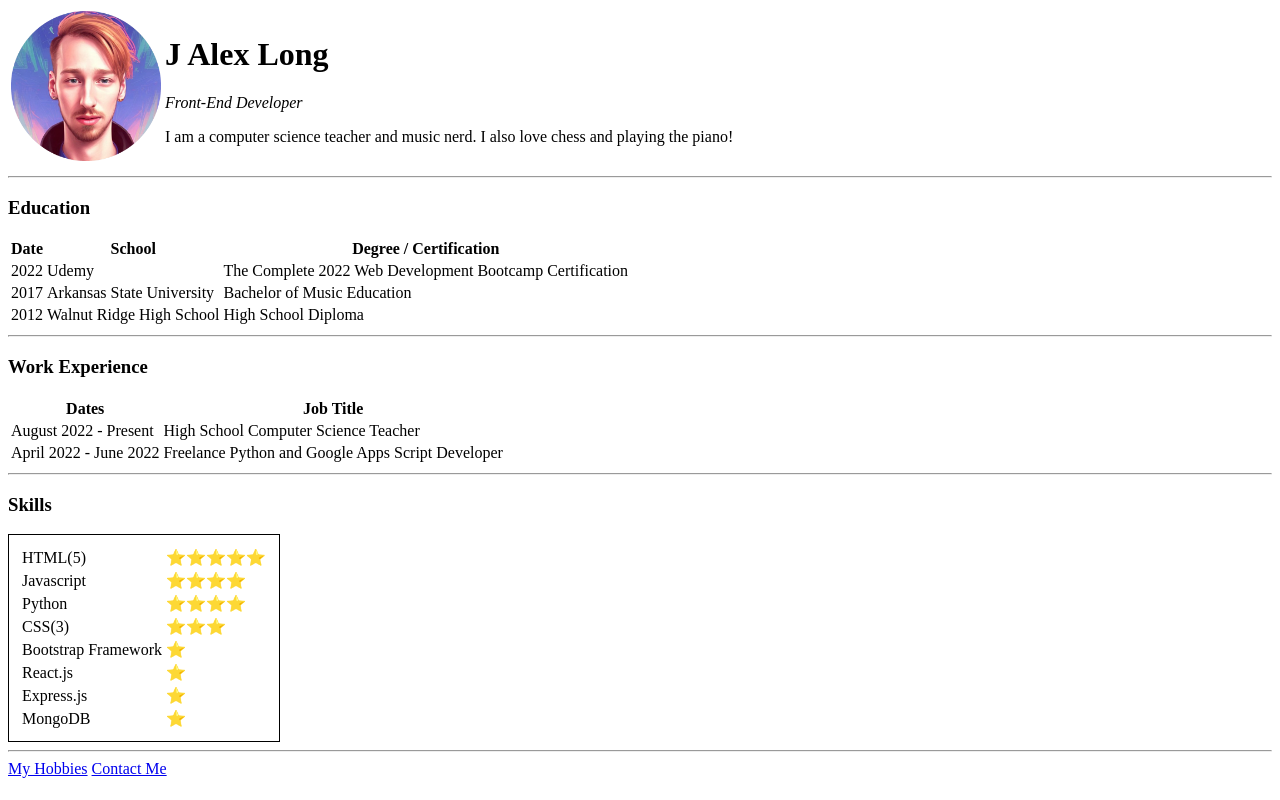
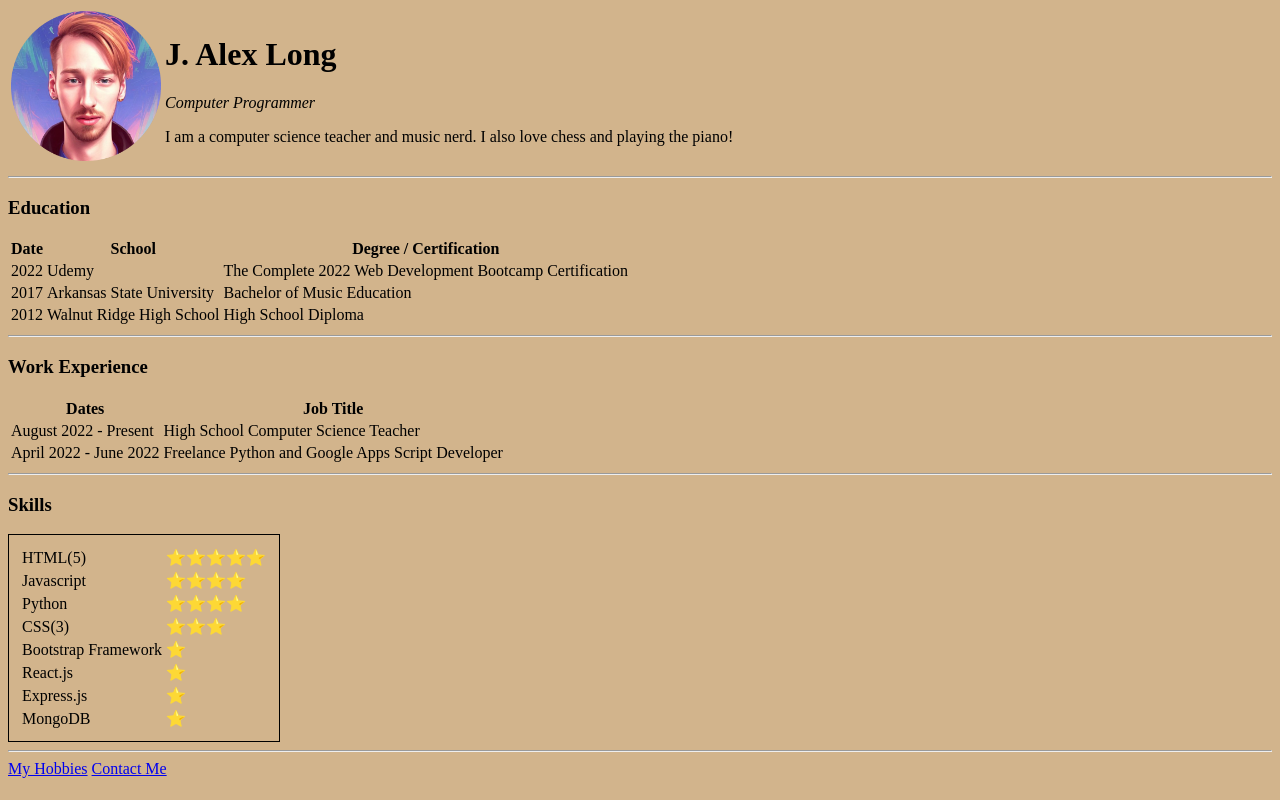
Before and after one commit to JAlexLong/jalexlong.github.io, a plain HTML site: page index.html in a window 1280 px wide. Drawn offline with Linux system fonts and the light colour scheme.

Commit message:
Update contact-info, index.html, CNAME
Change twitter link to github profile link
Change email to admin@jalexlong.com
Add body background color inline CSS tan

```diff
--- a/index.html
+++ b/index.html
@@ -8,13 +8,13 @@
     </style>
   </head>
 
-  <body>
+  <body style="background-color: tan;">
     <table>
       <tr>
         <td><img src="./images/profile-picture.png" alt="My profile picture" width="150" height="150"></td>
         <td>
-          <h1>J Alex Long</h1>
-          <p><em>Front-End Developer</em></p>
+          <h1>J. Alex Long</h1>
+          <p><em>Computer Programmer</em></p>
           <p>I am a computer science teacher and music nerd. I also love chess and playing the piano!</p>
         </td>
       </tr>
```
Also changed, not shown: contact-me.html (+2 -2 lines).
